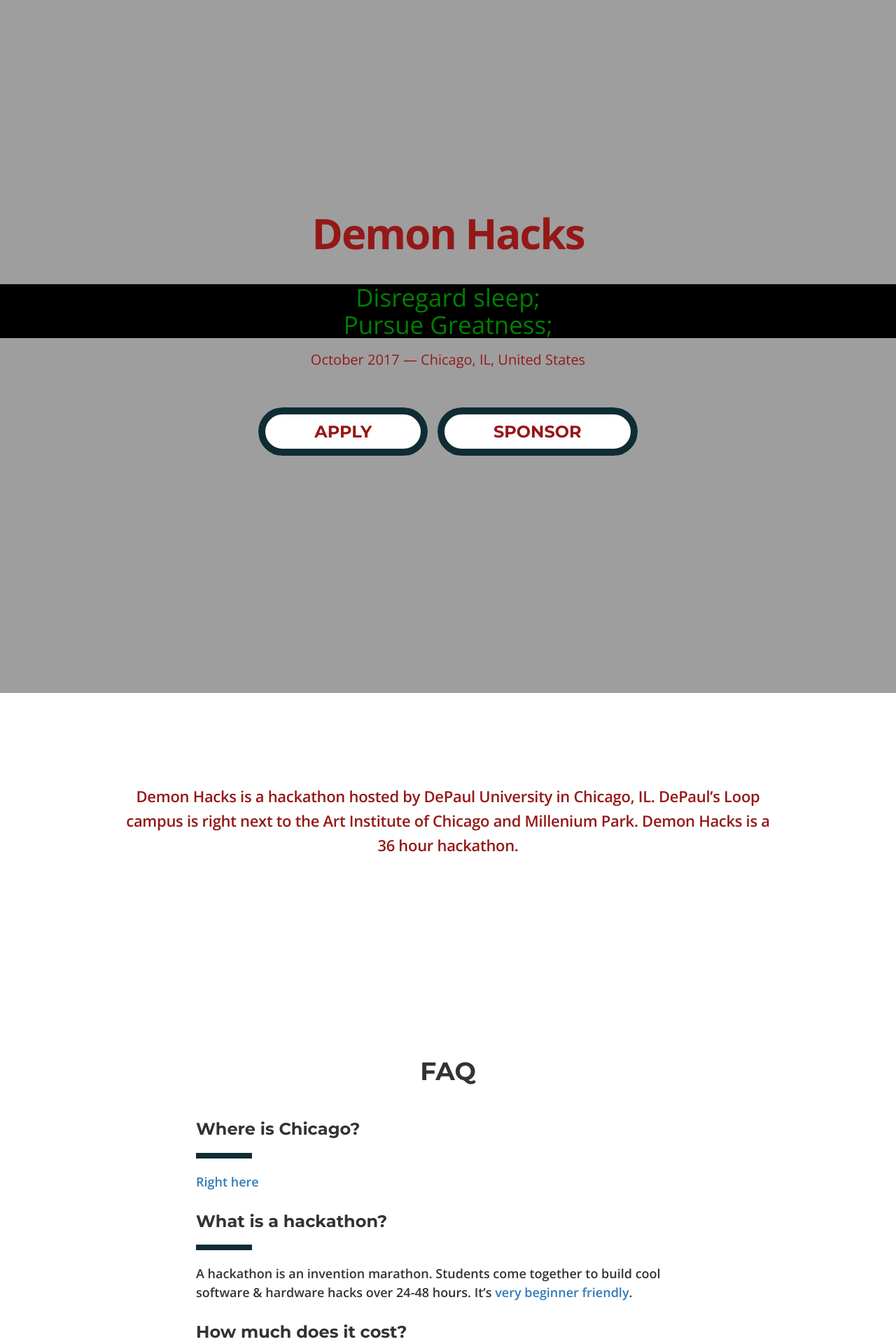
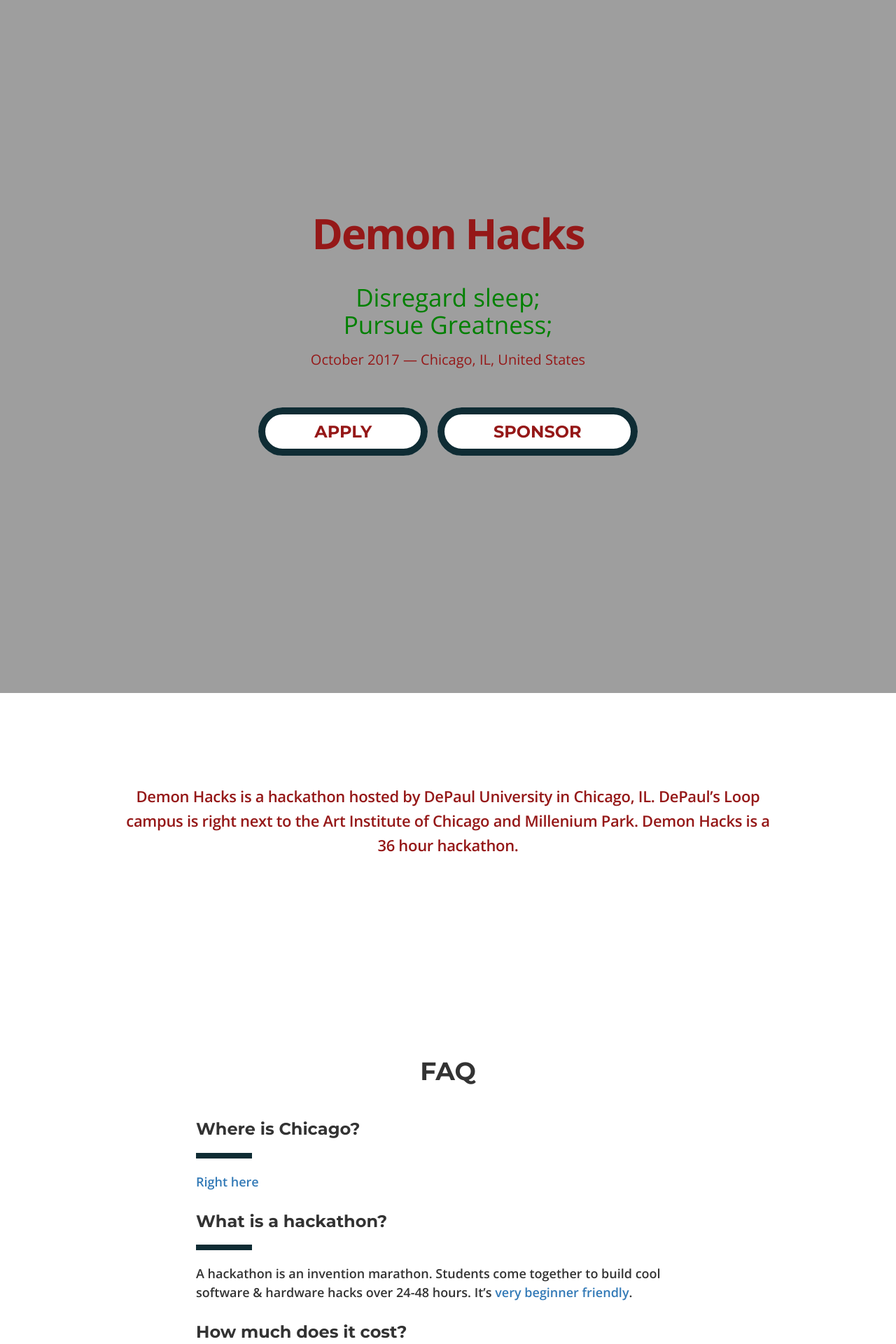
Before and after one commit to aoganezo/demonhacksTemp, a Jekyll site: the page built from index.html, in a window 1280 px wide. Shown: the top 1920 px of the page at 70% size. Built offline with Jekyll 4.4.1, drawn with Linux system fonts in a browser that asks for light colours; nearby versions of some CDN libraries; grey boxes are pictures that could not be loaded.

```diff
--- a/css/original.css
+++ b/css/original.css
@@ -103,8 +103,8 @@
   font-size: 35px;
   font-weight: 400;
   color: green;
-  background: black;
-
+  /*background: black;*/
+  text-shadow: white;
 }
 
 .hero .wrapper h3 {
```
